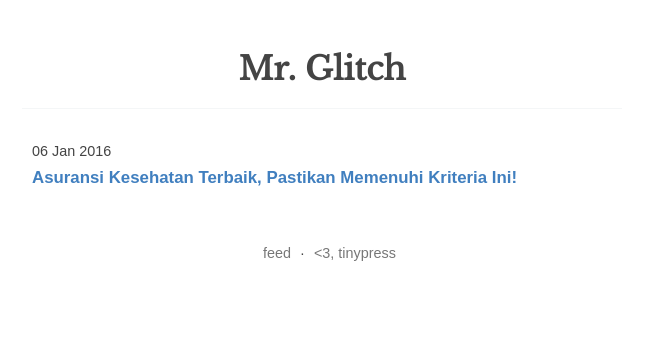
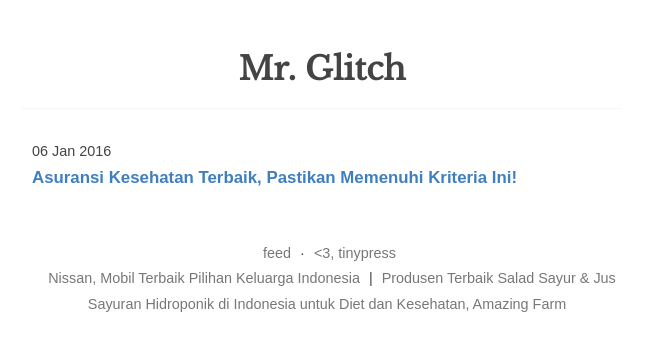
Before and after one commit to GlitchMr/glitchmr.github.io, a Jekyll site: the page built from index.html, in a window 1280 px wide. Shown: the top 351 px of the page, without its empty margins (318-964 px from the left). Built offline with Jekyll 4.4.1, drawn with Linux system fonts in a browser that asks for light colours; the list of posts is cut into pages by our own code.

Commit message:
Update posts.html

```diff
--- a/_layouts/posts.html
+++ b/_layouts/posts.html
@@ -18,7 +18,8 @@
                 {{ content }}
 
         <footer>
-            <a href="/feed.xml">feed</a> &middot; <a href="https://tinypress.co/">&lt;3, tinypress</a>
+            <a href="/feed.xml">feed</a> &middot; <a href="https://tinypress.co/">&lt;3, tinypress</a><br />
+            <a href="http://technoskald.github.io/2016/01/05/nissan-mobil-terbaik-pilihan-keluarga-indonesia.html">Nissan, Mobil Terbaik Pilihan Keluarga Indonesia</a> | <a href="http://www.shenisa.com/2015/11/produsen-terbaik-salad-sayur-hidroponik-indonesia-amazingfarm.html">Produsen Terbaik Salad Sayur & Jus Sayuran Hidroponik di Indonesia untuk Diet dan Kesehatan, Amazing Farm</a>
         </footer>
     </div>
 </body>
```
